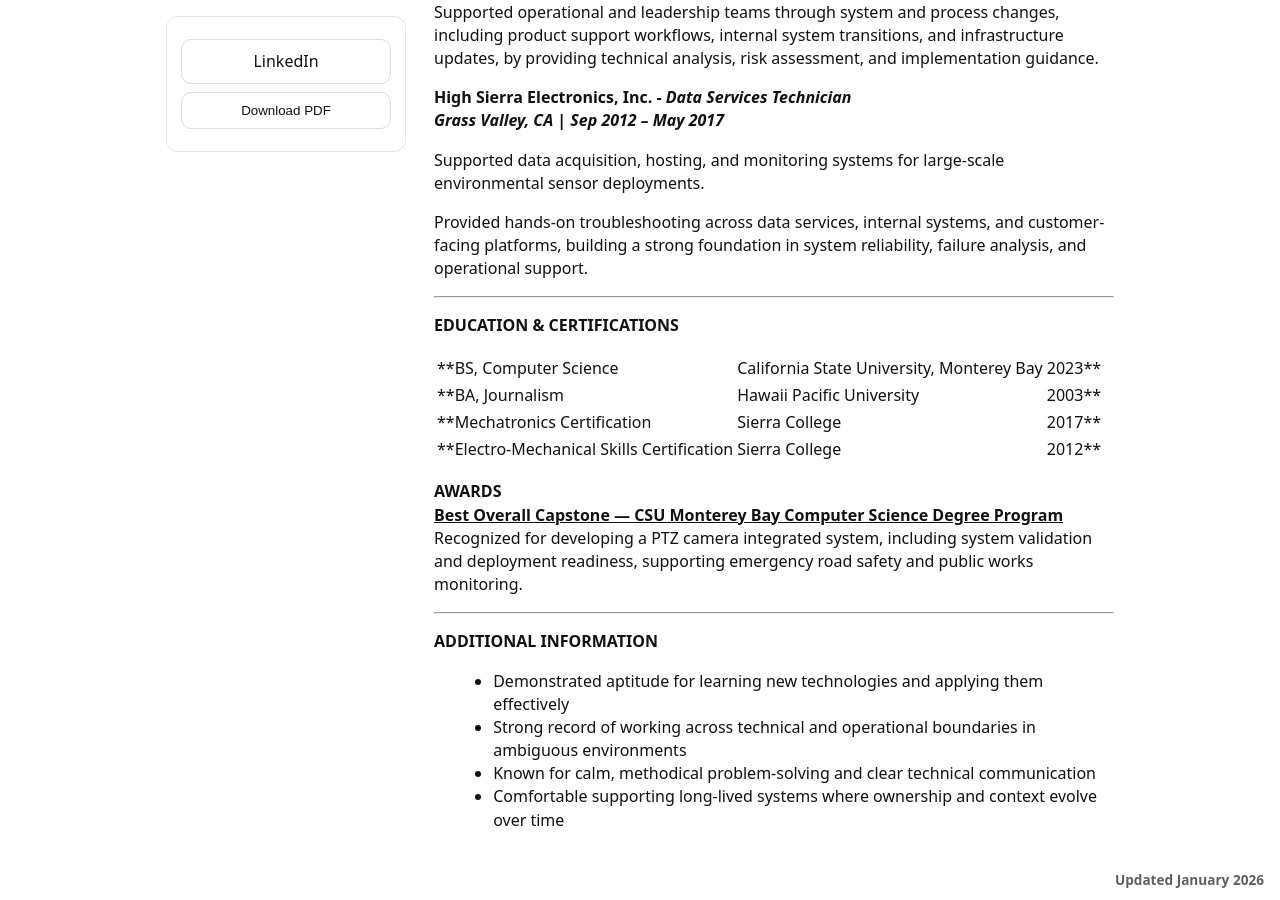
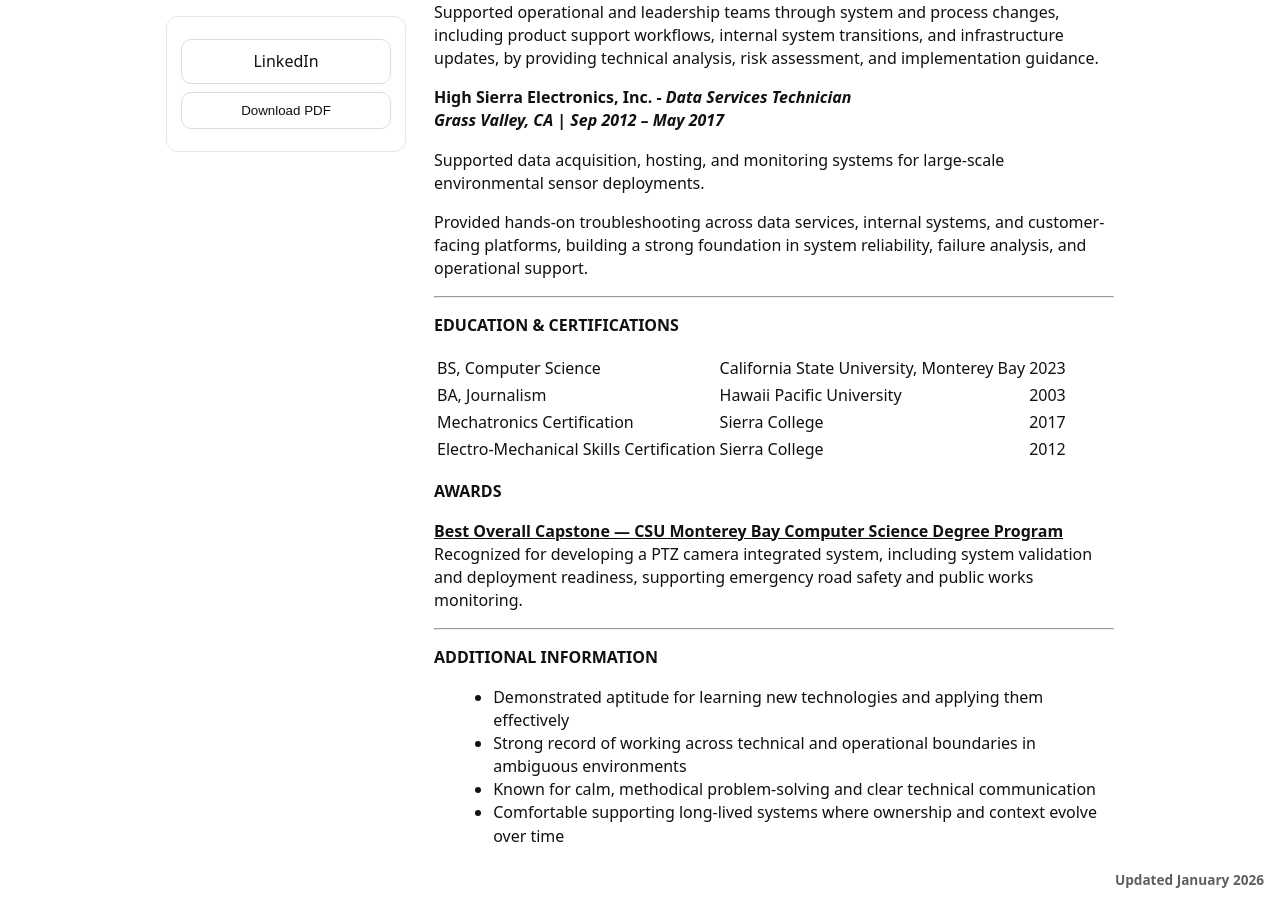
Before and after one commit to jostagirl/PublicResume, a Jekyll site: the page built from index.md, in a window 1280 px wide and 900 px high, scrolled down 1533 px. Built offline with Jekyll 4.4.1, drawn with Linux system fonts in a browser that asks for light colours; our own code applies the rules of GitHub Pages for plain Markdown files.

Commit message:
Publish resume site update

```diff
--- a/index.md
+++ b/index.md
@@ -66,12 +66,13 @@ Provided hands-on troubleshooting across data services, internal systems, and cu
 
 <strong>EDUCATION & CERTIFICATIONS</strong>
 
-**BS, Computer Science | California State University, Monterey Bay | 2023**
-**BA, Journalism | Hawaii Pacific University | 2003**
-**Mechatronics Certification | Sierra College | 2017**
-**Electro-Mechanical Skills Certification | Sierra College | 2012**
+BS, Computer Science | California State University, Monterey Bay | 2023
+BA, Journalism | Hawaii Pacific University | 2003
+Mechatronics Certification | Sierra College | 2017
+Electro-Mechanical Skills Certification | Sierra College | 2012
 
 <strong>AWARDS</strong>
+
 <u><b>Best Overall Capstone — CSU Monterey Bay Computer Science Degree Program</b></u>
 Recognized for developing a PTZ camera integrated system, including system validation and deployment readiness, supporting emergency road safety and public works monitoring.
 
```
